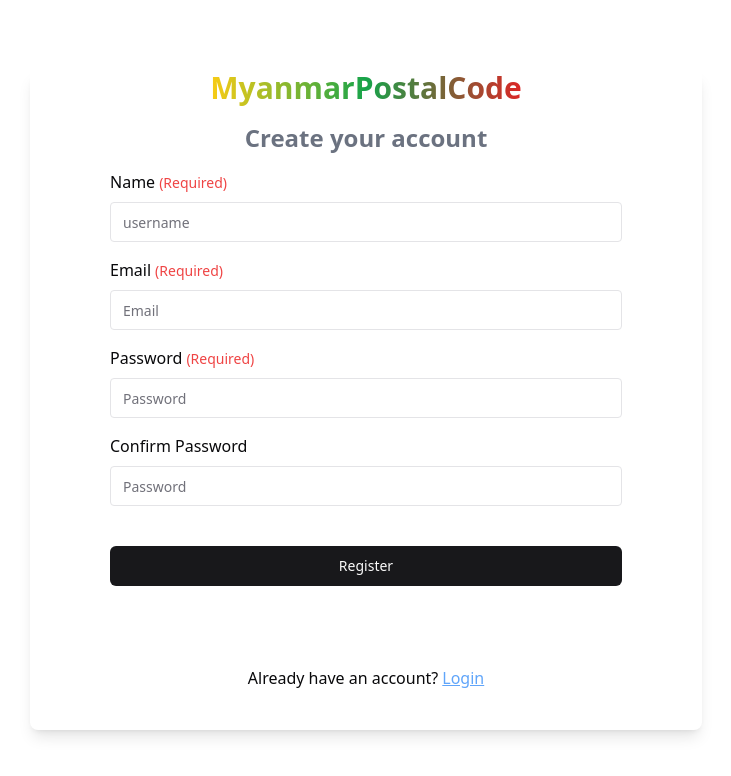
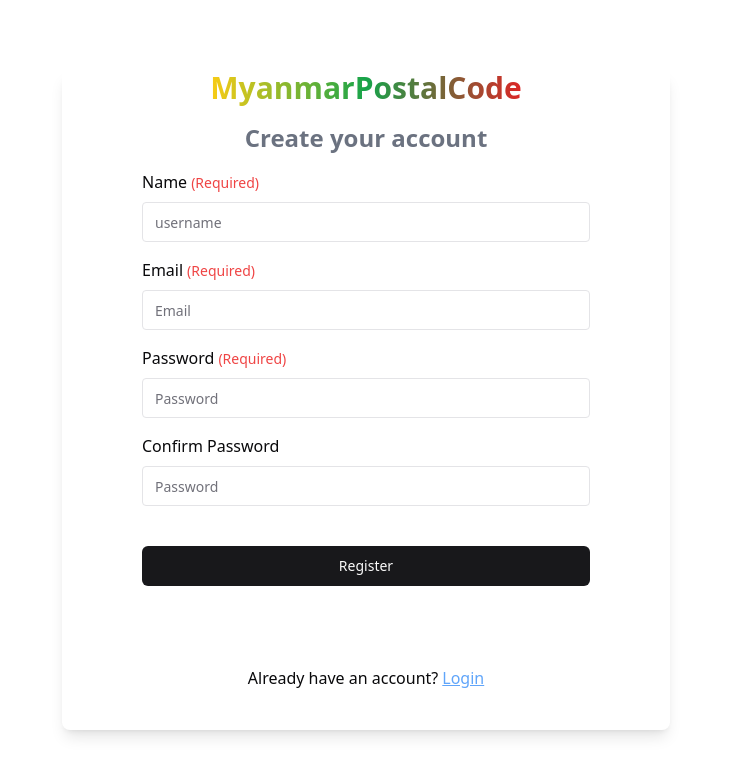
Before and after one commit to nainglinthant111/Postal-Code-Myanmar-org, a Next.js app: page /auth/sign-up in a window 1280 px wide. Shown: the top 776 px of the page, without its empty margins (274-1005 px from the left). Built offline with nearby package versions, Linux system fonts and the light colour scheme.

Commit message:
fix:width of register form

```diff
--- a/src/app/auth/sign-up/page.tsx
+++ b/src/app/auth/sign-up/page.tsx
@@ -11,7 +11,7 @@ const page = () => {
   return (
     <div className="min-h-screen">
       <div className="flex justify-center items-center min-h-screen mx-32">
-        <div className="rounded-lg shadow-lg w-full md:mx-44">
+        <div className="rounded-lg shadow-lg w-full md:mx-52">
           <div className="md:px-20">
             <div className="flex flex-col justify-center items-center">
               <div className="md:text-3xl font-bold bg-gradient-to-r from-yellow-400 via-green-600 to-red-600 bg-clip-text text-transparent">
```
